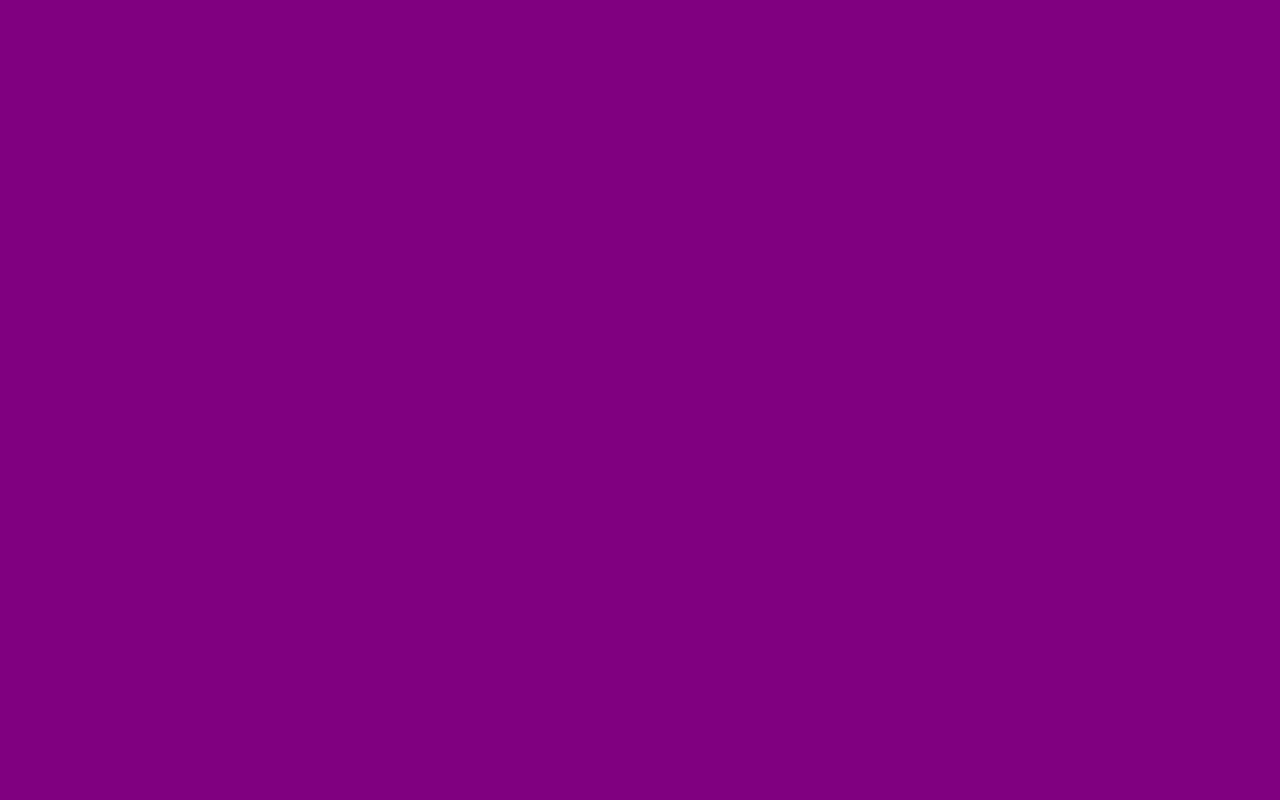
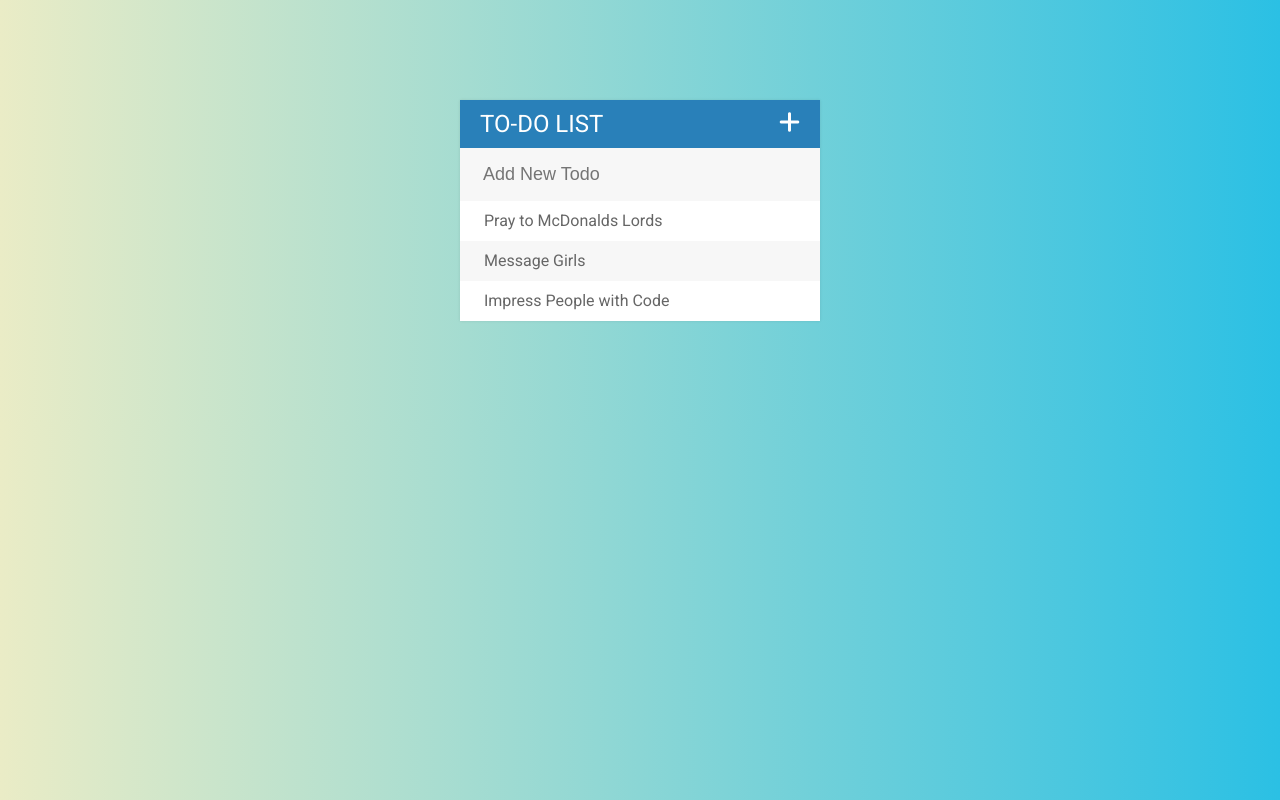
Before and after one commit to shaiman12/To-Do-List, a plain HTML site: page index.html in a window 1280 px wide. Drawn offline with Linux system fonts and the light colour scheme.

Commit message:
Final Commit

```diff
--- a/assets/css/todos.css
+++ b/assets/css/todos.css
@@ -1,3 +1,86 @@
+h1{
+    background: #2980b9;
+    color: white;
+    margin: 0;
+    padding: 10px 20px;
+    text-transform: uppercase;
+    font-size: 24px;
+    font-weight: normal;
+}
+
+ul{
+    list-style: none;
+    margin: 0;
+    padding: 0;
+}
+
+.fa-plus{
+    float: right;
+}
+
+
 body{
-    background: purple;
+    font-family: 'Roboto', sans-serif;
+    background: #2BC0E4;  /* fallback for old browsers */
+background: -webkit-linear-gradient(to right, #EAECC6, #2BC0E4);  /* Chrome 10-25, Safari 5.1-6 */
+background: linear-gradient(to right, #EAECC6, #2BC0E4); /* W3C, IE 10+/ Edge, Firefox 16+, Chrome 26+, Opera 12+, Safari 7+ */
+
 }
+
+li{
+    background: white;
+    height: 40px;
+    line-height: 40px;
+    color: #666;
+
+}
+
+li:nth-child(2n){
+    background: #f7f7f7;
+}
+
+span{
+    background: #e74c3c;
+    height: 40px;
+    margin-right: 20px;
+    text-align: center;
+    color: white;
+    width: 0;
+    display: inline-block;
+    transition: 0.2s linear;
+    opacity: 0;
+}
+
+li:hover span{
+    width: 40px;
+    opacity: 1.0;
+}
+
+input{
+    font-size: 18px;
+    color: #2980b9;
+    background-color: #f7f7f7;
+    width: 100%;
+    padding: 13px 13px 13px 20px;
+    box-sizing: border-box;
+    border: 3px solid rgba(0,0,0,0)
+}
+
+input:focus{
+    background: white;
+    border: 3px solid #2980b9;
+    outline: none;
+}
+
+#container{
+    width: 360px;
+    margin: 100px auto;
+    background: #f7f7f7;
+    box-shadow: 0 0 3px rgba(0,0,0,0.1);
+}
+
+
+.completed{
+    color: gray;
+    text-decoration: line-through;
+}
--- a/assets/js/todos.js
+++ b/assets/js/todos.js
@@ -1 +1,24 @@
-alert("Connected!");
+
+//Check off todos by clicking
+$("ul").on("click", "li",function(){
+    $(this).toggleClass("completed");
+
+});
+
+//click to delete to
+$("ul").on("click", "span", function(event){
+    $(this).parent().fadeOut(500,function(){
+        $(this).remove();
+    });
+
+    event.stopPropagation();
+});
+
+$("input[type='text']").keypress(function(event){
+    if(event.which===13){
+        var todoText = $(this).val();
+        $(this).val("");
+        $("ul").append("<li><span><i class=\"fa fa-trash\" aria-hidden=\"true\"></i></span> "+todoText+"</li>");
+    }
+
+});
--- a/index.html
+++ b/index.html
@@ -5,10 +5,23 @@
     <meta name="viewport" content="width=device-width, initial-scale=1.0">
     <title>Todo List</title>
     <link rel="stylesheet" href="assets/css/todos.css">
+    <link href="https://fonts.googleapis.com/css2?family=Roboto:wght@400;500;700&display=swap" rel="stylesheet">
+    <script src="https://use.fontawesome.com/f4e500baca.js"></script>
     <script src="assets/js/lib/jquery-3.5.0.min.js"></script>
 </head>
 <body>
+    <div id="container">
+        <h1>To-Do List <i class="fa fa-plus" aria-hidden="true"></i></h1>
+        <input type="text" placeholder="Add New Todo">
 
+        <ul>
+            <li><span><i class="fa fa-trash" aria-hidden="true"></i></span> Pray to McDonalds Lords</li>
+            <li><span><i class="fa fa-trash" aria-hidden="true"></i></span> Message Girls</li>
+            <li><span><i class="fa fa-trash" aria-hidden="true"></i></span> Impress People with Code</li>
+        </ul>
+
+
+    </div>
 
 
     <script src="assets/js/todos.js"></script>
```
